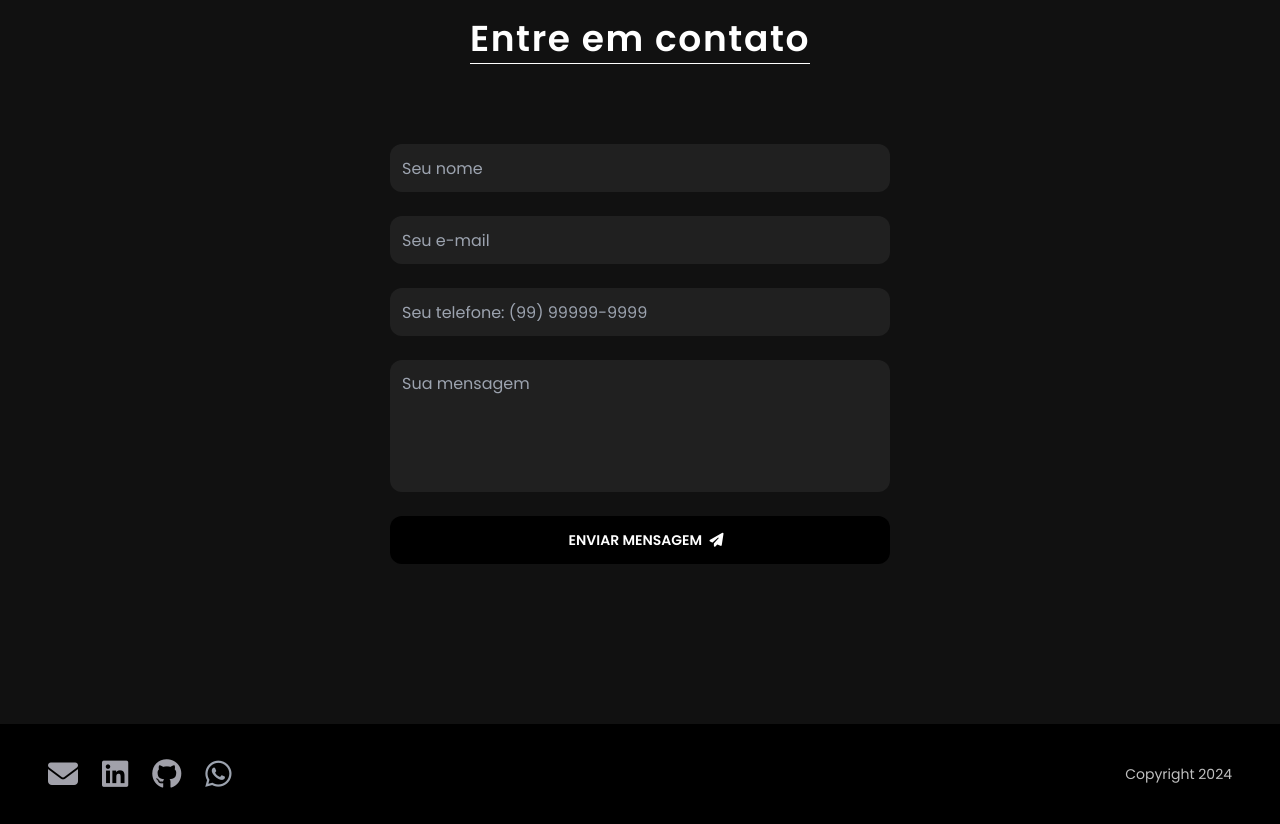
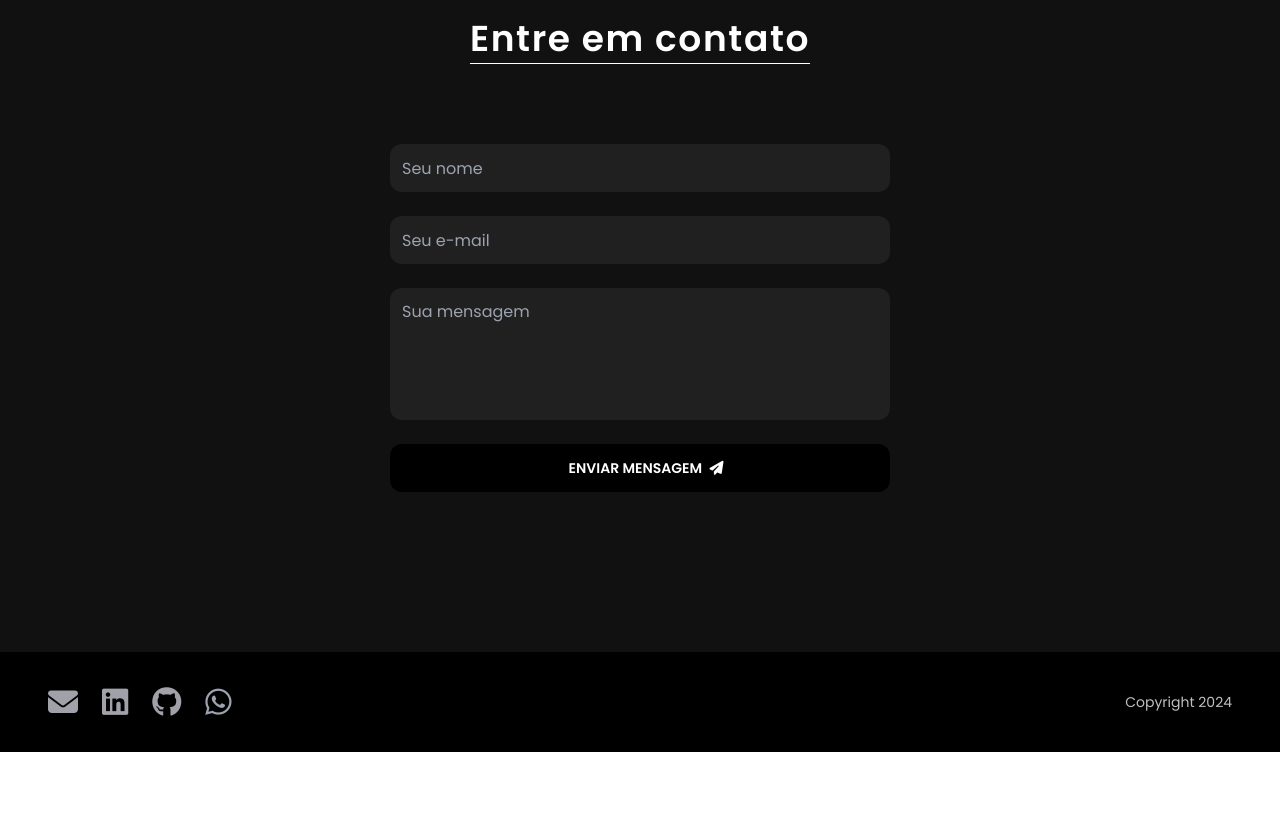
Before and after one commit to leogarcia2004/Professional-portfolio, a React (Vite) app: page / in a window 1280 px wide. Shown: the part 4320-5144 px from the top of the page. After the commit the page ends 5072 px from the top, so only its background shows below. Built offline with nearby package versions, Linux system fonts and the light colour scheme.

Commit message:
send form in section Contact

```diff
--- a/package.json
+++ b/package.json
@@ -10,6 +10,7 @@
     "preview": "vite preview"
   },
   "dependencies": {
+    "@emailjs/browser": "^4.4.1",
     "@splidejs/react-splide": "^0.7.12",
     "@splidejs/splide": "^4.1.4",
     "motion": "^12.0.1",
--- a/src/components/Contact.tsx
+++ b/src/components/Contact.tsx
@@ -1,11 +1,11 @@
 
 import { User } from '../types/user'
 import { useForm } from 'react-hook-form'
+import emailJs from '@emailjs/browser'
 
 const Contact = () => {
 
     const emailRegex = /^[a-z0-9.]+@[a-z0-9]+\.[a-z]+(\.[a-z]+)?$/i;
-    const cellphoneRegex = /^\(\d{2}\)\s\d{5}-\d{4}$/;
     const {
         register,
         handleSubmit,
@@ -13,9 +13,22 @@ const Contact = () => {
         reset,
       } = useForm<User>();
 
-      const onSubmit = (data: User) => {
+      const onSubmit = (data: User, event: React.BaseSyntheticEvent) => {
+        event.preventDefault();
         console.log('Form data:', data);
         reset();
+
+        const templateParams = {
+          from_name: data.name,
+          email: data.email,
+          message: data.message
+        }
+        emailJs.send('service_6o2xfl6', 'template_tu7ijds', templateParams, "1wMwvGO64hwR0tdMM")
+        .then((result) => {
+            console.log("EMAIL ENVIADO!", result.text);
+        }, (error) => {
+            console.log(error.text);
+        });
       };
 
   return (
@@ -23,7 +36,7 @@ const Contact = () => {
         <div className="flex flex-col max-w-[1440px] ">
             <h2 className="md:text-4xl text-3xl font-semibold tracking-[0.1rem] self-center text-white border-b border-white pb-1 mt-44">Entre em contato
             </h2>
-            <form onSubmit={handleSubmit(onSubmit)} className='flex flex-col md:items-center mt-14 md:px-0 px-6'>
+            <form onSubmit={handleSubmit((data, event) => onSubmit(data, event!))} className='flex flex-col md:items-center mt-14 md:px-0 px-6'>
                 <input className='bg-[#202020] text-neutral-300 rounded-xl mt-6 md:w-[500px] w-full h-12 pl-3 focus:border-neutral-300 appearance-none' type="text" id="name" placeholder='Seu nome'  {...register('name', {
                     required: 'Campo obrigatório',
                     minLength: { value: 3, message: 'Mínimo de 3 caracteres' },
@@ -47,19 +60,6 @@ const Contact = () => {
                 {errors?.email && (
                     <small className="text-xs text-red-500 mt-1">{errors.email.message}</small>
                 )}
-                <input className='bg-[#202020] text-neutral-300 rounded-xl mt-6 md:w-[500px] w-full h-12 pl-3 focus:border-neutral-300 appearance-none' type="tel" id="phone" placeholder="Seu telefone: (99) 99999-9999"
-                {...register("cellphone", {
-                    required: "O telefone é obrigatório",
-                    pattern: {
-                      value: cellphoneRegex,
-                      message: "O telefone é inválido",
-                    },
-                    validate: (value) => value?.trim() !== '' || 'O telefone não pode ser vazio',
-                  })}
-                />
-                {errors?.cellphone && (
-                    <small className="text-xs text-red-500 mt-1">{errors.cellphone.message}</small>
-                )}
                 <textarea className='bg-[#202020] text-neutral-300 rounded-xl mt-6 md:w-[500px] w-full pt-3 pl-3 focus:border-neutral-300 resize-none' id="message" rows={5} placeholder='Sua mensagem' {...register("message", {
                     required: "A mensagem é obrigatória",
                     validate: (value) => value?.trim() !== '' || 'A mensagem não pode ser vazia',
--- a/src/components/Projects.tsx
+++ b/src/components/Projects.tsx
@@ -55,7 +55,7 @@ const Projects = () => {
 
   return (
 
-    windowWidth > 700 ? (
+    windowWidth > 770 ? (
       <section
         id='projects'
         className="bg-[#111111] w-full"
@@ -177,14 +177,14 @@ const Projects = () => {
               <SplideSlide key={index}>
                 <div
                   key={project.id}
-                  className='flex md:flex-row flex-col items-center gap-10'
+                  className='flex flex-col items-center gap-10'
                 >
                   <a href={project.link} target='_blank' rel='noreferrer'>
                     <img src={project.image} className="w-72 h-48 rounded-2xl transform transition-transform duration-300 hover:scale-125" alt="Imagem Projeto" />
                   </a>
-                  <div className='flex flex-col gap-4 max-w-[400px]'>
+                  <div className='flex flex-col gap-4 max-w-[600px]'>
                     <h3 className='text-white text-center text-3xl font-semibold'>{project.title}</h3>
-                    <p className='text-gray-300 text-center px-2'>{project.description}</p>
+                    <p className='text-gray-300 text-center  px-2'>{project.description}</p>
                     <ul className='flex flex-wrap gap-4 items-center justify-center'>
                       {project.Technologies.map((tech, index) => (
                         <li key={index} className='px-4 py-2 bg-blue-100 text-blue-800 rounded-full text-sm font-semibold transform transition-transform duration-300 hover:scale-110'>{tech}</li>
--- a/src/components/Skills.tsx
+++ b/src/components/Skills.tsx
@@ -11,7 +11,7 @@ const Skills = () => {
   const scrollDirection = useScrollDirection();
 
   return (
-    windowWidth > 700 ? (
+    windowWidth > 770 ? (
       <section
         id="skills"
         className="bg-[#111111] flex flex-col items-center w-full"
--- a/src/types/user.ts
+++ b/src/types/user.ts
@@ -1,6 +1,5 @@
 export type User = {
     name?: string;
     email?: string;
-    cellphone?: string;
     message?: string;
 }
```
Also changed, not shown: 1 other file (tests, documents, lock files or other folders).
